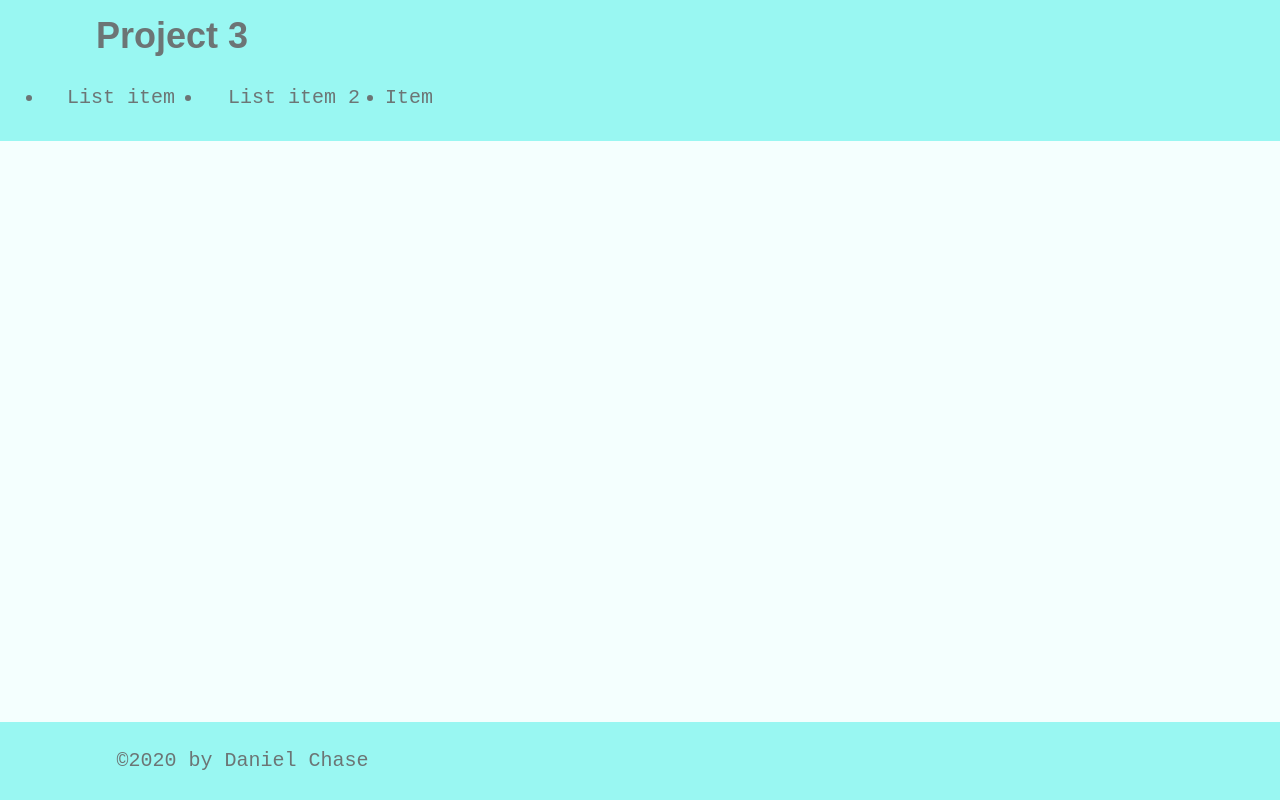
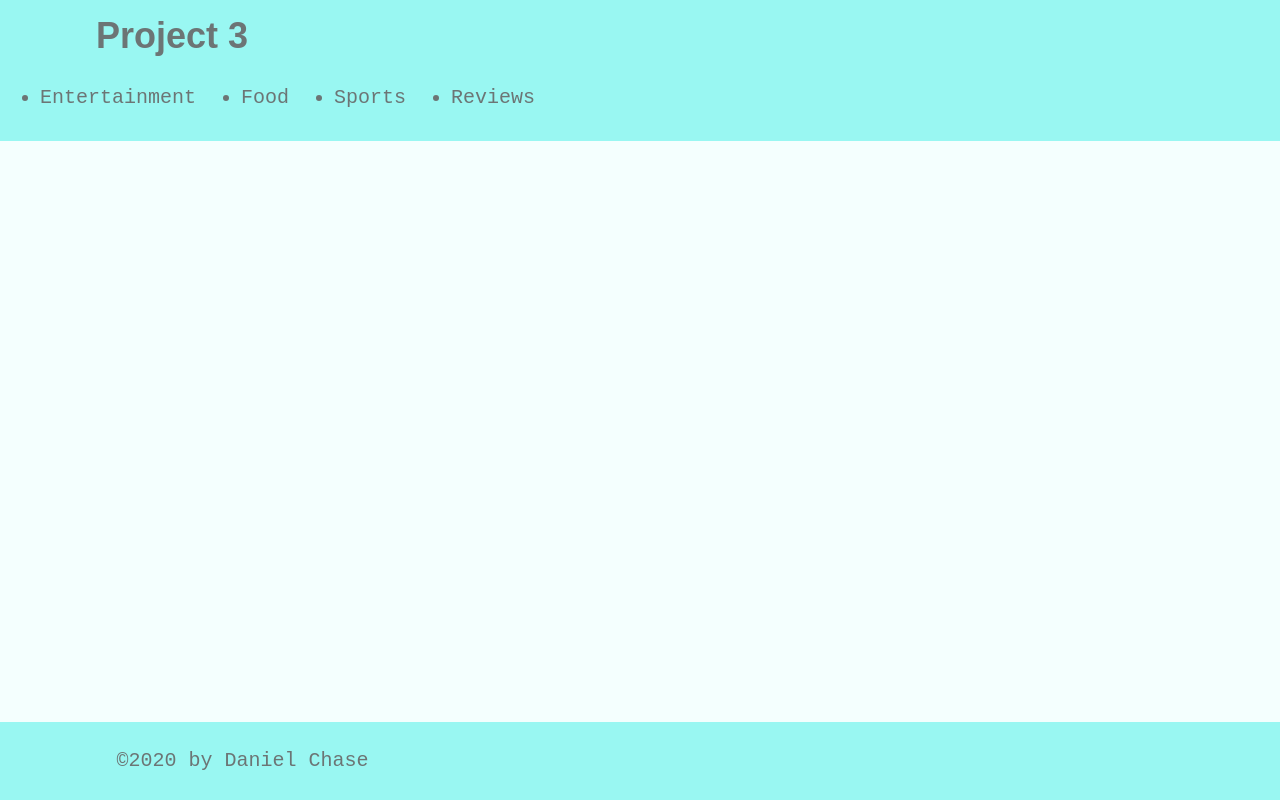
Before and after one commit to iamjakes/Project-3, a React (Create React App) app in the folder client/: page / in a window 1280 px wide. Built offline with nearby package versions, Linux system fonts and the light colour scheme; the HTML template or start-up script is replaced by a standard one.

Commit message:
Small nav changes

```diff
--- a/client/src/components/Header/index.js
+++ b/client/src/components/Header/index.js
@@ -8,20 +8,29 @@ const Header = () => {
             </div>
         <nav>
             <ul className="flex-row">
-                <li className="mx-1 ">
-                    <a href="#list-item" className="px-2 mr-3">
-                        List item
+                <li>
+                    <a href="#entertainment" className="pl-0 ml-0">
+                        Entertainment
                     </a>
                 </li>
                 <li>
-                    <a href="#list-item2">
-                        List item 2
+                    <a href="#food" className="pl-0 ml-0">
+                        Food
                     </a>
                 </li>
 
                 <li>
-                <span>Item</span>
+                    <a href="#entertainment" className="pl-0 ml-0">
+                        Sports
+                    </a>
                 </li>
+                <li>
+                    <a href="#food" className="pl-0 ml-0">
+                        Reviews
+                    </a>
+                </li>
+
+
             </ul>
         </nav>
     </header>
--- a/client/src/index.css
+++ b/client/src/index.css
@@ -90,14 +90,17 @@ nav {
 }
 
 nav a {
-  padding: 6px 10px;
-  margin: 0 15px;
+  padding:25px;
+  margin:20px;
   transition: all 0.2s;
 }
 
 nav a:hover {
   color: var(--secondary);
   background-color: var(--dark);
+  padding-top: 4px;
+  padding-bottom: 4px;
+  padding-right: 4px;
 }
 
 .page-title {
```
